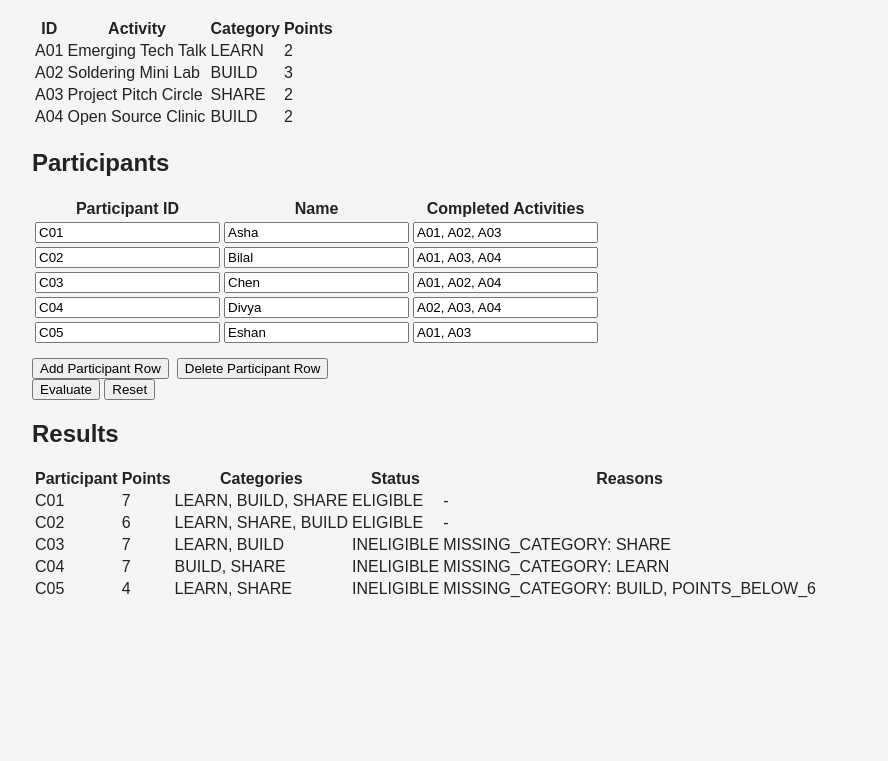
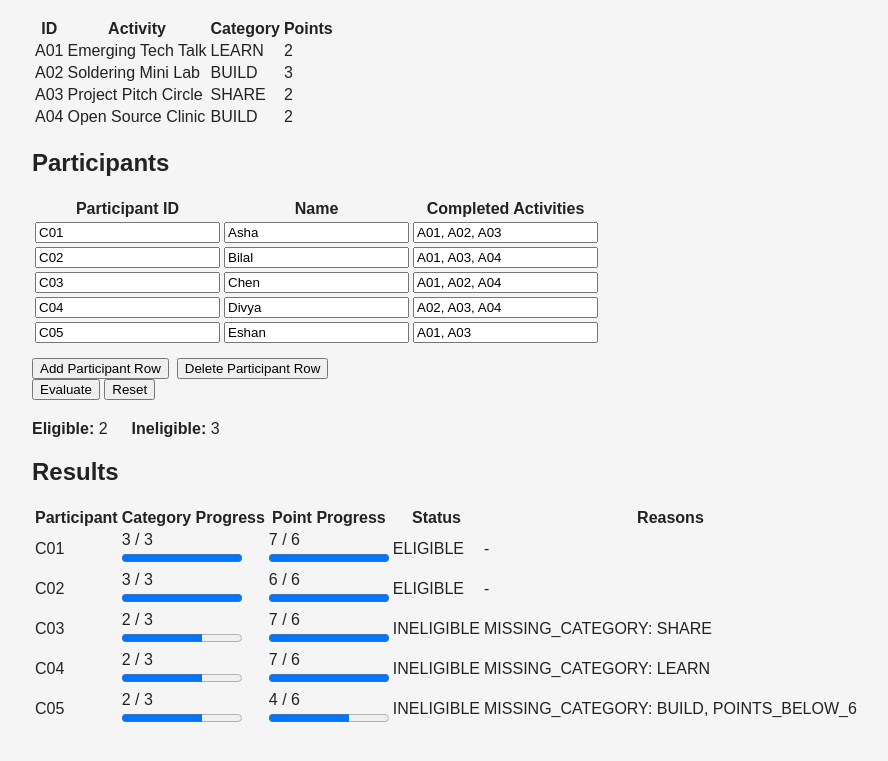
Before and after one commit to MehulCodr/certificate-eligibility-board, a website built with Vite: page index.html in a window 1280 px wide. Both pictures are taken after a click on the button "Evaluate". Shown: the part 143-904 px from the top of the page, without its empty margins (0-888 px from the left). Before the commit the page ends 800 px from the top, so only its background shows below. Built offline with nearby package versions, Linux system fonts and the light colour scheme.

Commit message:
Added the course progress and points progress

```diff
--- a/src/main.js
+++ b/src/main.js
@@ -44,6 +44,7 @@ function render() {
       </div>
 
       <div id="validation"></div>
+      <div id="summary"></div>
       <div id="results"></div>
     </main>
   `;
@@ -169,7 +170,6 @@ function handleReset() {
   currentParticipants = getInitialParticipants();
   render();
 }
-
 function handleEvaluate() {
   const parsedParticipants =
     currentParticipants.map(parseParticipant);
@@ -182,6 +182,7 @@ function handleEvaluate() {
   if (errors.length > 0) {
     renderValidationErrors(errors);
 
+    document.querySelector("#summary").innerHTML = "";
     document.querySelector("#results").innerHTML = "";
 
     return;
@@ -195,6 +196,7 @@ function handleEvaluate() {
 
   document.querySelector("#validation").innerHTML = "";
 
+  renderSummary(results);
   renderResults(results);
 }
 
@@ -225,22 +227,57 @@ function renderValidationErrors(errors) {
 
 function renderResults(results) {
   const rows = results
-    .map(
-      (result) => `
+    .map((result) => {
+      const categoryCount =
+        result.coveredCategories.length;
+
+      const requiredCategoryCount =
+        ELIGIBILITY_POLICY.requiredCategories.length;
+
+      const minimumPoints =
+        ELIGIBILITY_POLICY.minimumPoints;
+
+      return `
         <tr>
           <td>${result.participantId}</td>
-          <td>${result.totalPoints}</td>
-          <td>${result.coveredCategories.join(", ")}</td>
-          <td>${result.eligible ? "ELIGIBLE" : "INELIGIBLE"}</td>
+
           <td>
-            ${result.reasons.length > 0
-          ? result.reasons.join(", ")
-          : "-"
-        }
+            ${categoryCount} / ${requiredCategoryCount}
+            <br>
+
+            <progress
+              value="${categoryCount}"
+              max="${requiredCategoryCount}"
+            ></progress>
+          </td>
+
+          <td>
+            ${result.totalPoints} / ${minimumPoints}
+            <br>
+
+            <progress
+              value="${Math.min(
+                result.totalPoints,
+                minimumPoints
+              )}"
+              max="${minimumPoints}"
+            ></progress>
+          </td>
+
+          <td>
+            ${result.eligible ? "ELIGIBLE" : "INELIGIBLE"}
+          </td>
+
+          <td>
+            ${
+              result.reasons.length > 0
+                ? result.reasons.join(", ")
+                : "-"
+            }
           </td>
         </tr>
-      `
-    )
+      `;
+    })
     .join("");
 
   document.querySelector("#results").innerHTML = `
@@ -250,8 +287,8 @@ function renderResults(results) {
       <thead>
         <tr>
           <th>Participant</th>
-          <th>Points</th>
-          <th>Categories</th>
+          <th>Category Progress</th>
+          <th>Point Progress</th>
           <th>Status</th>
           <th>Reasons</th>
         </tr>
@@ -263,6 +300,8 @@ function renderResults(results) {
     </table>
   `;
 }
+
+
 function handleAddParticipant() {
   currentParticipants.push({
     id: "",
@@ -282,4 +321,26 @@ function handleDeleteParticipant() {
   render();
 }
 
+function renderSummary(results) {
+  const eligibleCount = results.filter(
+    (result) => result.eligible
+  ).length;
+
+  const ineligibleCount =
+    results.length - eligibleCount;
+
+  document.querySelector("#summary").innerHTML = `
+    <div class="summary">
+      <div>
+        <strong>Eligible:</strong>
+        ${eligibleCount}
+      </div>
+
+      <div>
+        <strong>Ineligible:</strong>
+        ${ineligibleCount}
+      </div>
+    </div>
+  `;
+}
 render();
--- a/src/style.css
+++ b/src/style.css
@@ -26,3 +26,13 @@ main {
 button {
   cursor: pointer;
 }
+
+.summary {
+  display: flex;
+  gap: 24px;
+  margin: 20px 0;
+}
+
+progress {
+  width: 120px;
+}
```
